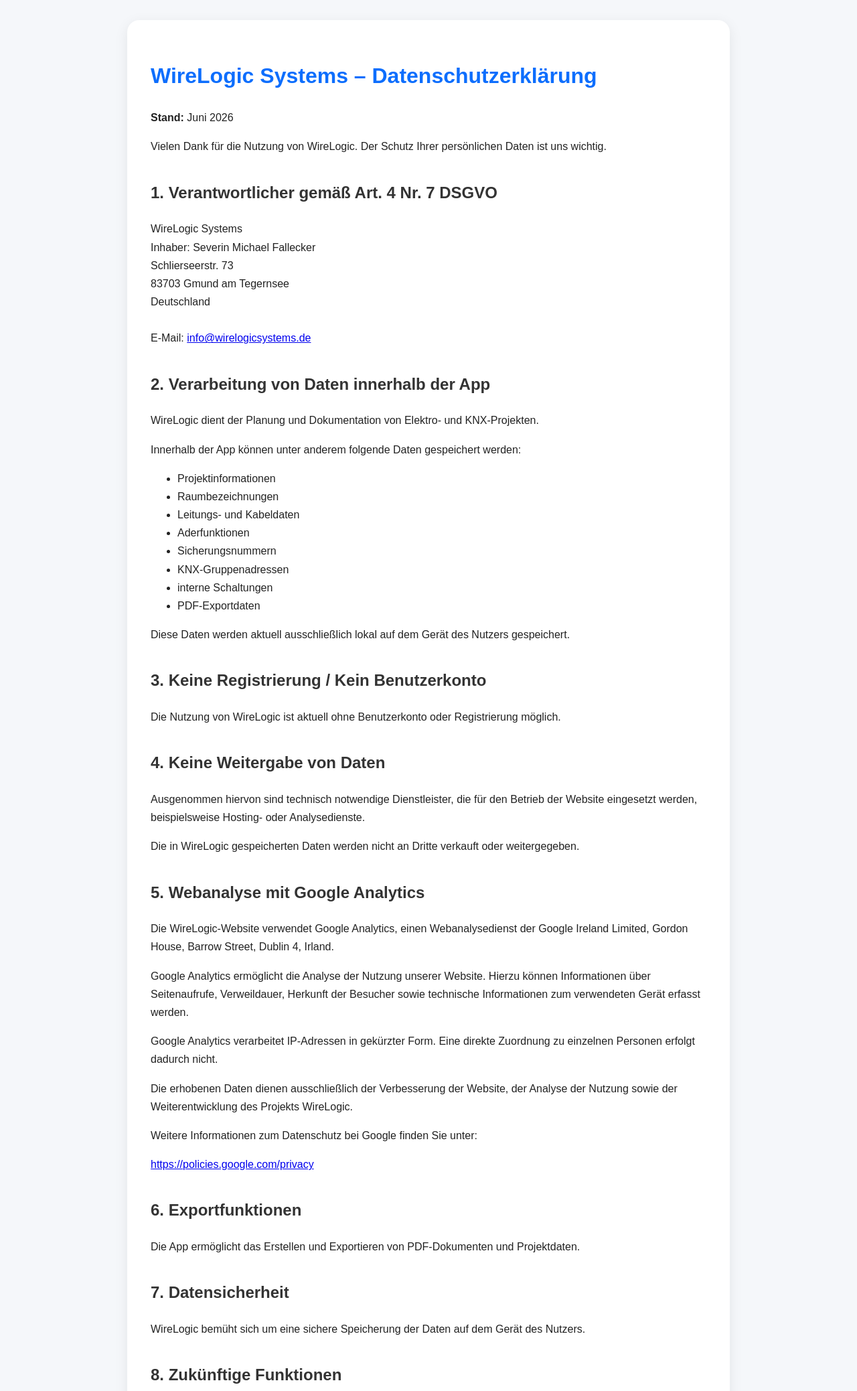
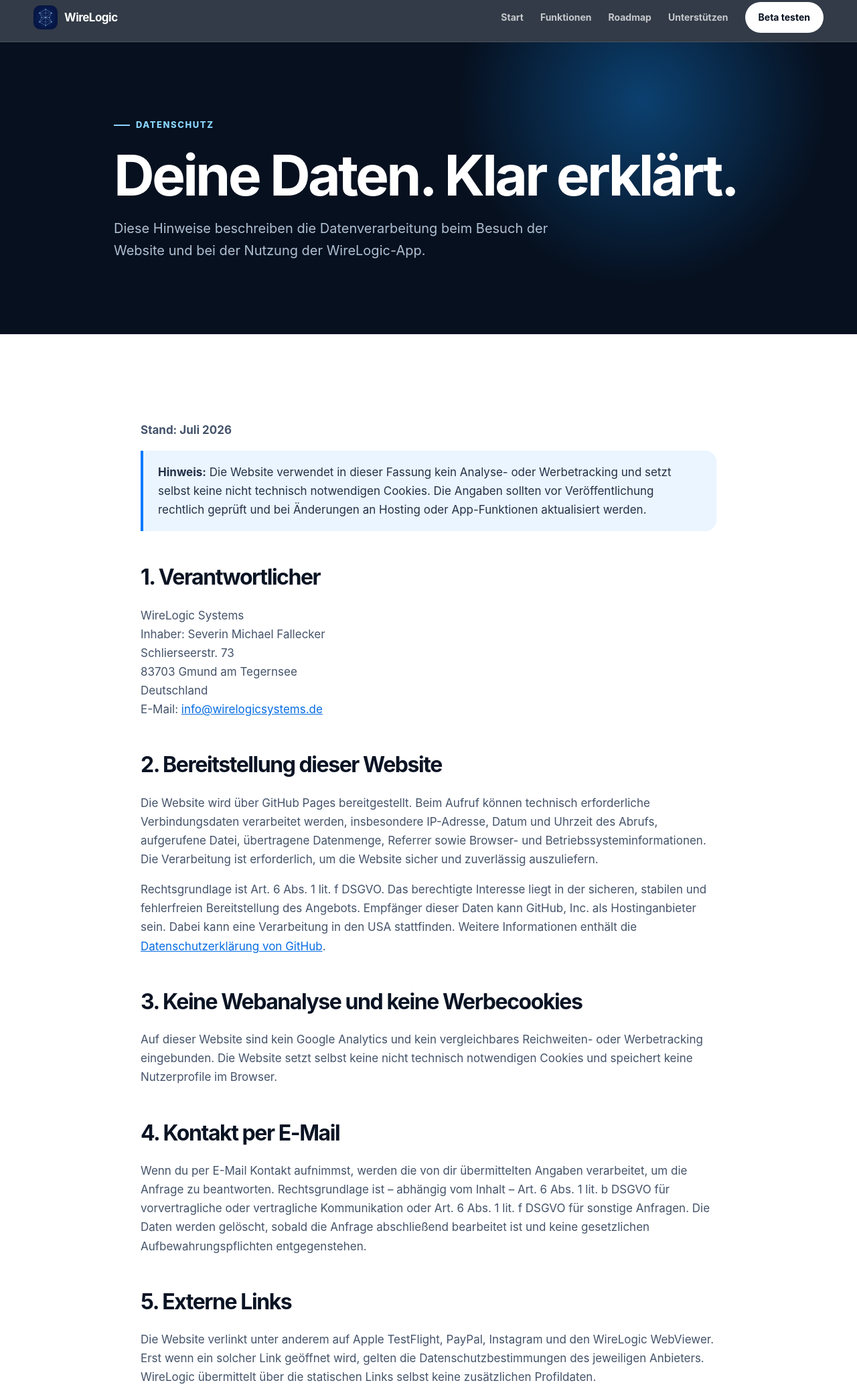
Before and after one commit to SeverinFallecker1/wirelogic-website, a plain HTML site: page privacy.html in a window 1280 px wide. Shown: the part 10-2087 px from the top of the page at 67% size. Drawn offline with Linux system fonts and the light colour scheme.

Commit message:
Update legal pages and launch metadata

```diff
--- a/privacy.html
+++ b/privacy.html
@@ -1,193 +1,42 @@
-<!DOCTYPE html>
+<!doctype html>
 <html lang="de">
 <head>
-
-<!-- Google tag (gtag.js) -->
-<script async src="https://www.googletagmanager.com/gtag/js?id=G-9XFBLR3LDT"></script>
-<script>
-  window.dataLayer = window.dataLayer || [];
-  function gtag(){dataLayer.push(arguments);}
-  gtag('js', new Date());
-
-  gtag('config', 'G-9XFBLR3LDT', {
-    'anonymize_ip': true
-  });
-</script>
-
-
-    <meta charset="UTF-8">
-    <meta name="viewport" content="width=device-width, initial-scale=1.0">
-    <title>WireLogic Systems – Datenschutzerklärung</title>
-
-    <style>
-        body {
-            font-family: Arial, sans-serif;
-            background: #f5f7fa;
-            color: #222;
-            max-width: 900px;
-            margin: auto;
-            padding: 40px 20px;
-            line-height: 1.7;
-        }
-
-        h1 {
-            color: #0d6efd;
-        }
-
-        h2 {
-            margin-top: 35px;
-            color: #333;
-        }
-
-        .card {
-            background: white;
-            padding: 35px;
-            border-radius: 18px;
-            box-shadow: 0 5px 20px rgba(0,0,0,0.08);
-        }
-
-        .footer {
-            margin-top: 40px;
-            font-size: 14px;
-            color: #666;
-        }
-    </style>
+  <meta charset="utf-8"><meta name="viewport" content="width=device-width,initial-scale=1">
+  <title>Datenschutzerklärung – WireLogic Systems</title><meta name="description" content="Datenschutzerklärung für die WireLogic-Website und die WireLogic-App.">
+  <meta name="robots" content="index,follow"><link rel="canonical" href="https://wirelogicsystems.de/privacy.html"><link rel="icon" href="assets/icons/logo.png"><link rel="stylesheet" href="assets/css/main.css">
 </head>
-
 <body>
-
-<div class="card">
-
-<h1>WireLogic Systems – Datenschutzerklärung</h1>
-
-<p><strong>Stand:</strong> Juni 2026</p>
-
-<p>
-Vielen Dank für die Nutzung von WireLogic.
-Der Schutz Ihrer persönlichen Daten ist uns wichtig.
-</p>
-
-<h2>1. Verantwortlicher gemäß Art. 4 Nr. 7 DSGVO</h2>
-
-<p>
-WireLogic Systems<br>
-Inhaber: Severin Michael Fallecker<br>
-Schlierseerstr. 73<br>
-83703 Gmund am Tegernsee<br>
-Deutschland<br><br>
-
-E-Mail:
-<a href="mailto:info@wirelogicsystems.de">
-info@wirelogicsystems.de
-</a>
-</p>
-
-<h2>2. Verarbeitung von Daten innerhalb der App</h2>
-
-<p>
-WireLogic dient der Planung und Dokumentation von Elektro- und KNX-Projekten.
-</p>
-
-<p>
-Innerhalb der App können unter anderem folgende Daten gespeichert werden:
-</p>
-
-<ul>
-<li>Projektinformationen</li>
-<li>Raumbezeichnungen</li>
-<li>Leitungs- und Kabeldaten</li>
-<li>Aderfunktionen</li>
-<li>Sicherungsnummern</li>
-<li>KNX-Gruppenadressen</li>
-<li>interne Schaltungen</li>
-<li>PDF-Exportdaten</li>
-</ul>
-
-<p>
-Diese Daten werden aktuell ausschließlich lokal auf dem Gerät des Nutzers gespeichert.
-</p>
-
-<h2>3. Keine Registrierung / Kein Benutzerkonto</h2>
-
-<p>
-Die Nutzung von WireLogic ist aktuell ohne Benutzerkonto oder Registrierung möglich.
-</p>
-
-<h2>4. Keine Weitergabe von Daten</h2>
-  <p>
-Ausgenommen hiervon sind technisch notwendige Dienstleister, die für den Betrieb
-der Website eingesetzt werden, beispielsweise Hosting- oder Analysedienste.
-</p>
-
-
-<p>
-Die in WireLogic gespeicherten Daten werden nicht an Dritte verkauft oder weitergegeben.
-</p>
-
-<h2>5. Webanalyse mit Google Analytics</h2>
-<p>
-Die WireLogic-Website verwendet Google Analytics, einen Webanalysedienst der Google Ireland Limited,
-Gordon House, Barrow Street, Dublin 4, Irland.
-</p>
-<p>
-Google Analytics ermöglicht die Analyse der Nutzung unserer Website. Hierzu können Informationen über
-Seitenaufrufe, Verweildauer, Herkunft der Besucher sowie technische Informationen zum verwendeten Gerät
-erfasst werden.
-</p>
-<p>
-Google Analytics verarbeitet IP-Adressen in gekürzter Form. Eine direkte
-Zuordnung zu einzelnen Personen erfolgt dadurch nicht.
-</p>
-<p>
-Die erhobenen Daten dienen ausschließlich der Verbesserung der Website, der Analyse der Nutzung sowie
-der Weiterentwicklung des Projekts WireLogic.
-</p>
-<p>
-Weitere Informationen zum Datenschutz bei Google finden Sie unter:
-</p>
-<p>
-<a href="https://policies.google.com/privacy" target="_blank">
-https://policies.google.com/privacy
-</a>
-</p>
-
-
-<h2>6. Exportfunktionen</h2>
-
-<p>
-Die App ermöglicht das Erstellen und Exportieren von PDF-Dokumenten und Projektdaten.
-</p>
-
-<h2>7. Datensicherheit</h2>
-
-<p>
-WireLogic bemüht sich um eine sichere Speicherung der Daten auf dem Gerät des Nutzers.
-</p>
-
-<h2>8. Zukünftige Funktionen</h2>
-
-<p>
-Zukünftige Versionen von WireLogic können zusätzliche Funktionen enthalten.
-In diesem Fall wird diese Datenschutzerklärung entsprechend aktualisiert.
-</p>
-
-<h2>9. Kontakt</h2>
-
-<p>
-Bei Fragen zum Datenschutz:
-</p>
-
-<p>
-<a href="mailto:kontakt@wirelogicsystems.de">
-kontakt@wirelogicsystems.de
-</a>
-</p>
-
-<div class="footer">
-© 2026 WireLogic
-</div>
-
-</div>
-
-</body>
-</html>
+<a class="skip-link" href="#inhalt">Zum Inhalt</a>
+<header class="site-header"><div class="nav-shell"><a class="brand" href="index.html"><img src="assets/icons/logo.png" alt="" width="36" height="36">WireLogic</a><button class="menu-button" type="button" aria-expanded="false" aria-label="Navigation öffnen">☰</button><nav class="nav-links"><a href="index.html">Start</a><a href="funktionen.html">Funktionen</a><a href="roadmap.html">Roadmap</a><a href="support.html">Unterstützen</a><a class="nav-cta" href="https://testflight.apple.com/join/2BMqs9C9">Beta testen</a></nav></div></header>
+<main id="inhalt">
+  <section class="page-hero"><div class="section-inner"><span class="eyebrow">Datenschutz</span><h1>Deine Daten. Klar erklärt.</h1><p>Diese Hinweise beschreiben die Datenverarbeitung beim Besuch der Website und bei der Nutzung der WireLogic-App.</p></div></section>
+  <section class="section"><div class="section-inner prose">
+    <p><strong>Stand: Juli 2026</strong></p>
+    <div class="legal-note"><strong>Hinweis:</strong> Die Website verwendet in dieser Fassung kein Analyse- oder Werbetracking und setzt selbst keine nicht technisch notwendigen Cookies. Die Angaben sollten vor Veröffentlichung rechtlich geprüft und bei Änderungen an Hosting oder App-Funktionen aktualisiert werden.</div>
+    <h2>1. Verantwortlicher</h2>
+    <p>WireLogic Systems<br>Inhaber: Severin Michael Fallecker<br>Schlierseerstr. 73<br>83703 Gmund am Tegernsee<br>Deutschland<br>E-Mail: <a href="mailto:info@wirelogicsystems.de">info@wirelogicsystems.de</a></p>
+    <h2>2. Bereitstellung dieser Website</h2>
+    <p>Die Website wird über GitHub Pages bereitgestellt. Beim Aufruf können technisch erforderliche Verbindungsdaten verarbeitet werden, insbesondere IP-Adresse, Datum und Uhrzeit des Abrufs, aufgerufene Datei, übertragene Datenmenge, Referrer sowie Browser- und Betriebssysteminformationen. Die Verarbeitung ist erforderlich, um die Website sicher und zuverlässig auszuliefern.</p>
+    <p>Rechtsgrundlage ist Art. 6 Abs. 1 lit. f DSGVO. Das berechtigte Interesse liegt in der sicheren, stabilen und fehlerfreien Bereitstellung des Angebots. Empfänger dieser Daten kann GitHub, Inc. als Hostinganbieter sein. Dabei kann eine Verarbeitung in den USA stattfinden. Weitere Informationen enthält die <a href="https://docs.github.com/de/site-policy/privacy-policies/github-general-privacy-statement" rel="noopener noreferrer">Datenschutzerklärung von GitHub</a>.</p>
+    <h2>3. Keine Webanalyse und keine Werbecookies</h2>
+    <p>Auf dieser Website sind kein Google Analytics und kein vergleichbares Reichweiten- oder Werbetracking eingebunden. Die Website setzt selbst keine nicht technisch notwendigen Cookies und speichert keine Nutzerprofile im Browser.</p>
+    <h2>4. Kontakt per E-Mail</h2>
+    <p>Wenn du per E-Mail Kontakt aufnimmst, werden die von dir übermittelten Angaben verarbeitet, um die Anfrage zu beantworten. Rechtsgrundlage ist – abhängig vom Inhalt – Art. 6 Abs. 1 lit. b DSGVO für vorvertragliche oder vertragliche Kommunikation oder Art. 6 Abs. 1 lit. f DSGVO für sonstige Anfragen. Die Daten werden gelöscht, sobald die Anfrage abschließend bearbeitet ist und keine gesetzlichen Aufbewahrungspflichten entgegenstehen.</p>
+    <h2>5. Externe Links</h2>
+    <p>Die Website verlinkt unter anderem auf Apple TestFlight, PayPal, Instagram und den WireLogic WebViewer. Erst wenn ein solcher Link geöffnet wird, gelten die Datenschutzbestimmungen des jeweiligen Anbieters. WireLogic übermittelt über die statischen Links selbst keine zusätzlichen Profildaten.</p>
+    <h2>6. Datenverarbeitung in der WireLogic-App</h2>
+    <p>In der App können Projektinformationen, Kundendaten, Raumbezeichnungen, Leitungs- und Kabeldaten, Aderfunktionen, Sicherungsnummern, Verbraucher, interne Schaltungen, KNX-Gruppenadressen, Aktorreservierungen und Einstellungen gespeichert werden. Nach dem derzeitigen Funktionsstand werden diese Projektdaten lokal auf dem Gerät gespeichert. Die App erfordert kein WireLogic-Benutzerkonto.</p>
+    <p>Export- und Freigabefunktionen werden durch den Nutzer ausgelöst. Dabei können PDF-Dokumente, ETS-Daten oder Projektdateien an ein vom Nutzer gewähltes Ziel übergeben werden. Für die anschließende Verarbeitung durch den gewählten Dienst ist dessen Anbieter verantwortlich.</p>
+    <h2>7. TestFlight</h2>
+    <p>Die Beta wird über Apple TestFlight bereitgestellt. Bei Installation und Nutzung verarbeitet Apple eigenverantwortlich Daten nach den Apple-Datenschutzbestimmungen. Dazu können Geräte-, Diagnose- und Nutzungsdaten gehören. Details sind in TestFlight und in den <a href="https://www.apple.com/de/legal/privacy/" rel="noopener noreferrer">Datenschutzinformationen von Apple</a> beschrieben.</p>
+    <h2>8. Speicherdauer</h2>
+    <p>Lokale App-Projektdaten bleiben grundsätzlich auf dem Gerät, bis sie in der App gelöscht werden, die App entfernt wird oder lokale App-Daten anderweitig gelöscht werden. Für Hosting- und Kommunikationsdaten gelten die in den jeweiligen Abschnitten genannten Zwecke und gesetzlichen Aufbewahrungspflichten.</p>
+    <h2>9. Rechte betroffener Personen</h2>
+    <p>Im Rahmen der gesetzlichen Voraussetzungen bestehen Rechte auf Auskunft, Berichtigung, Löschung, Einschränkung der Verarbeitung, Datenübertragbarkeit und Widerspruch. Erteilte Einwilligungen können jederzeit mit Wirkung für die Zukunft widerrufen werden. Außerdem besteht das Recht, sich bei einer Datenschutzaufsichtsbehörde zu beschweren.</p>
+    <h2>10. Aktualisierung</h2>
+    <p>Diese Datenschutzerklärung wird angepasst, wenn sich Funktionen, eingesetzte Dienstleister oder rechtliche Anforderungen ändern.</p>
+  </div></section>
+</main>
+<footer class="site-footer"><div class="section-inner"><div class="footer-grid"><div><div class="footer-brand">WireLogic Systems</div><p>Elektro- und KNX-Projektplanung direkt auf der Baustelle.</p></div><div><h3>Produkt</h3><a href="index.html">Start</a><a href="funktionen.html">Funktionen</a><a href="roadmap.html">Roadmap</a></div><div><h3>Recht</h3><a href="privacy.html">Datenschutz</a><a href="impressum.html">Impressum</a></div></div><div class="footer-bottom"><span>© <span data-year>2026</span> WireLogic Systems</span></div></div></footer>
+<script src="assets/js/site.js" defer></script>
+</body></html>
--- a/sitemap.xml
+++ b/sitemap.xml
@@ -3,27 +3,33 @@
 
     <url>
         <loc>https://wirelogicsystems.de/</loc>
+        <lastmod>2026-07-24</lastmod>
         <priority>1.0</priority>
     </url>
 
     <url>
         <loc>https://wirelogicsystems.de/funktionen.html</loc>
+        <lastmod>2026-07-24</lastmod>
     </url>
 
     <url>
         <loc>https://wirelogicsystems.de/roadmap.html</loc>
+        <lastmod>2026-07-24</lastmod>
     </url>
 
     <url>
         <loc>https://wirelogicsystems.de/support.html</loc>
+        <lastmod>2026-07-24</lastmod>
     </url>
 
     <url>
         <loc>https://wirelogicsystems.de/privacy.html</loc>
+        <lastmod>2026-07-24</lastmod>
     </url>
 
     <url>
         <loc>https://wirelogicsystems.de/impressum.html</loc>
+        <lastmod>2026-07-24</lastmod>
     </url>
 
 </urlset>
```
Also changed, not shown: impressum.html (+22 -104 lines), 1 other file.
